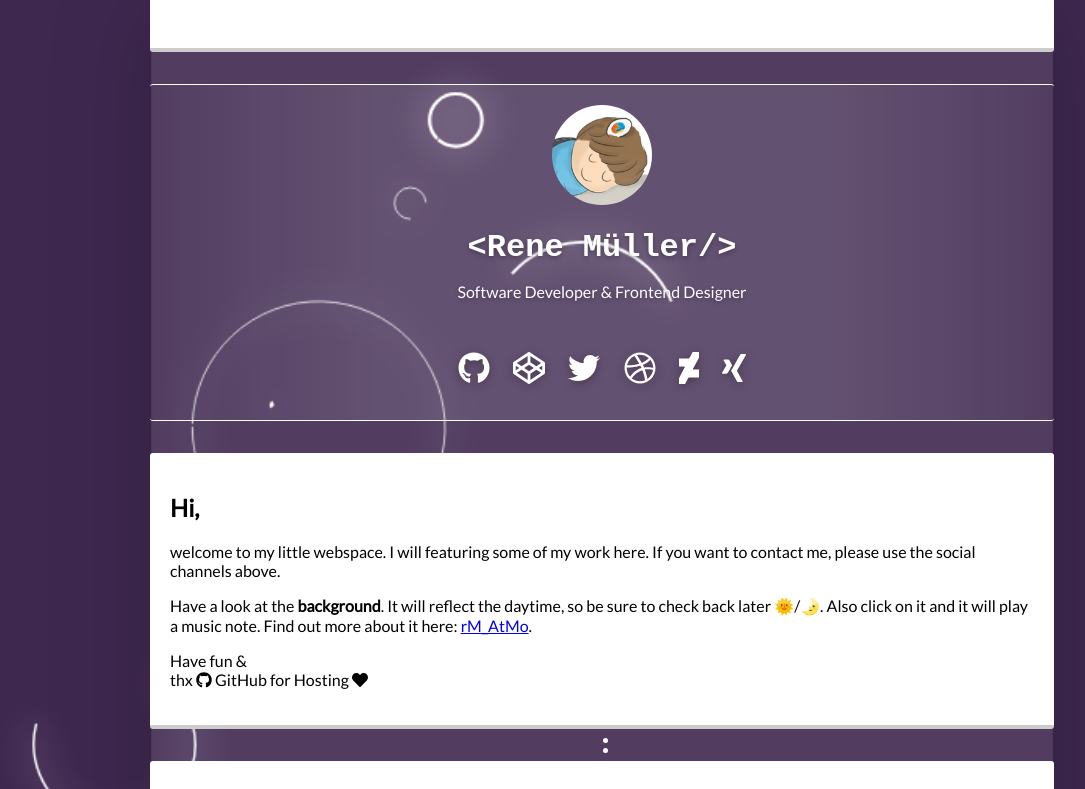
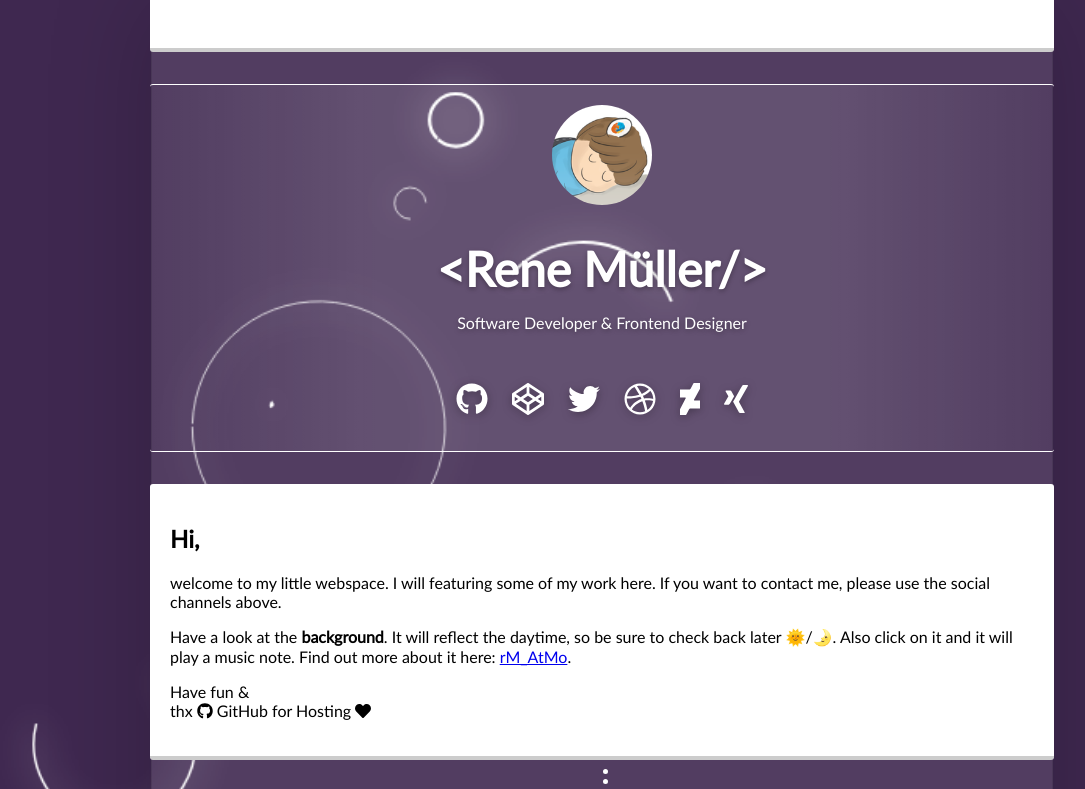
Before and after one commit to renmuell/renmuell.github.io, a website: page index.html in a window 1280 px wide. Shown: the top 789 px of the page, without its empty margins (38-1123 px from the left). Drawn offline with Linux system fonts and the light colour scheme; a small style sheet from the web is missing.

Commit message:
optimization

```diff
--- a/assets/css/index.css
+++ b/assets/css/index.css
@@ -1,3 +1,36 @@
+/* latin-ext */
+@font-face {
+  font-family: 'Lato';
+  font-style: normal;
+  font-weight: 300;
+  src: local('Lato Light'), local('Lato-Light'), url(https://fonts.gstatic.com/s/lato/v14/IY9HZVvI1cMoAHxvl0w9LVKPGs1ZzpMvnHX-7fPOuAc.woff2) format('woff2');
+  unicode-range: U+0100-024F, U+0259, U+1E00-1EFF, U+20A0-20AB, U+20AD-20CF, U+2C60-2C7F, U+A720-A7FF;
+}
+/* latin */
+@font-face {
+  font-family: 'Lato';
+  font-style: normal;
+  font-weight: 300;
+  src: local('Lato Light'), local('Lato-Light'), url(https://fonts.gstatic.com/s/lato/v14/22JRxvfANxSmnAhzbFH8PgLUuEpTyoUstqEm5AMlJo4.woff2) format('woff2');
+  unicode-range: U+0000-00FF, U+0131, U+0152-0153, U+02BB-02BC, U+02C6, U+02DA, U+02DC, U+2000-206F, U+2074, U+20AC, U+2122, U+2212, U+2215;
+}
+/* latin-ext */
+@font-face {
+  font-family: 'Lato';
+  font-style: normal;
+  font-weight: 400;
+  src: local('Lato Regular'), local('Lato-Regular'), url(https://fonts.gstatic.com/s/lato/v14/8qcEw_nrk_5HEcCpYdJu8BTbgVql8nDJpwnrE27mub0.woff2) format('woff2');
+  unicode-range: U+0100-024F, U+0259, U+1E00-1EFF, U+20A0-20AB, U+20AD-20CF, U+2C60-2C7F, U+A720-A7FF;
+}
+/* latin */
+@font-face {
+  font-family: 'Lato';
+  font-style: normal;
+  font-weight: 400;
+  src: local('Lato Regular'), local('Lato-Regular'), url(https://fonts.gstatic.com/s/lato/v14/MDadn8DQ_3oT6kvnUq_2r_esZW2xOQ-xsNqO47m55DA.woff2) format('woff2');
+  unicode-range: U+0000-00FF, U+0131, U+0152-0153, U+02BB-02BC, U+02C6, U+02DA, U+02DC, U+2000-206F, U+2074, U+20AC, U+2122, U+2212, U+2215;
+}
+
 html, body {
     font-family: 'Lato', sans-serif;
     padding: 0;
@@ -101,8 +134,7 @@ article .date {
 }
 
 .profile h1 {
-    font-family: Hack, monospace;
-    font-size: 2em;
+    font-size: 3em;
     margin-bottom: 0;
 }
 
@@ -121,23 +153,6 @@ article .date {
         border-bottom-right-radius: 3px;
         border-bottom-left-radius: 3px;
         padding: 5px;
-    }
-
-    nav ul {
-        list-style: none;
-        padding:0;
-        margin:0;
-        text-align: center;
-    }
-
-    nav ul li {
-        display: inline;
-    }
-
-    nav ul li a {
-        text-decoration: none;
-        color: #333;
-        padding:2px;
     }
 
     main {
@@ -162,8 +177,6 @@ article .date {
     .profile h1 {
         color: white;
         text-shadow: 0 2px 5px rgba(0,0,0,.3);
-        font-size: 2em;
-        margin-bottom: 0;
     }
 
     .profile a {
@@ -182,7 +195,6 @@ article .date {
         right: 0;
         bottom:0;
     }
-
 }
 
 @media screen and (max-width: 900px) {
--- a/index.html
+++ b/index.html
@@ -50,8 +50,6 @@
     <meta property="og:image" content="https://renmuell.github.io/assets/img/card.png" />
 
     <!-- Styles / Fonts  -->
-    <link rel="stylesheet" href="https://cdn.jsdelivr.net/npm/hack-font@3/build/web/hack.css">
-    <link href="https://fonts.googleapis.com/css?family=Lato:300,400" rel="stylesheet">
     <link rel="stylesheet" type="text/css" href="assets/css/index.min.css">
 </head>
 <body>
@@ -221,10 +219,7 @@
     </main>
 
     <!-- Scrips -->
-    <script>
-        FontAwesomeConfig = { searchPseudoElements: true };
-    </script>
-    <script defer src="https://use.fontawesome.com/releases/v5.0.6/js/all.js"></script>
+
     <script src="assets/js/rm_atmo.min.js"></script>
     <script>
 
@@ -233,6 +228,6 @@
         })
 
     </script>
-
+     <script defer src="https://use.fontawesome.com/releases/v5.0.6/js/all.js"></script>
 </body>
 </html>
```
Also changed, not shown: assets/css/index.min.css.
